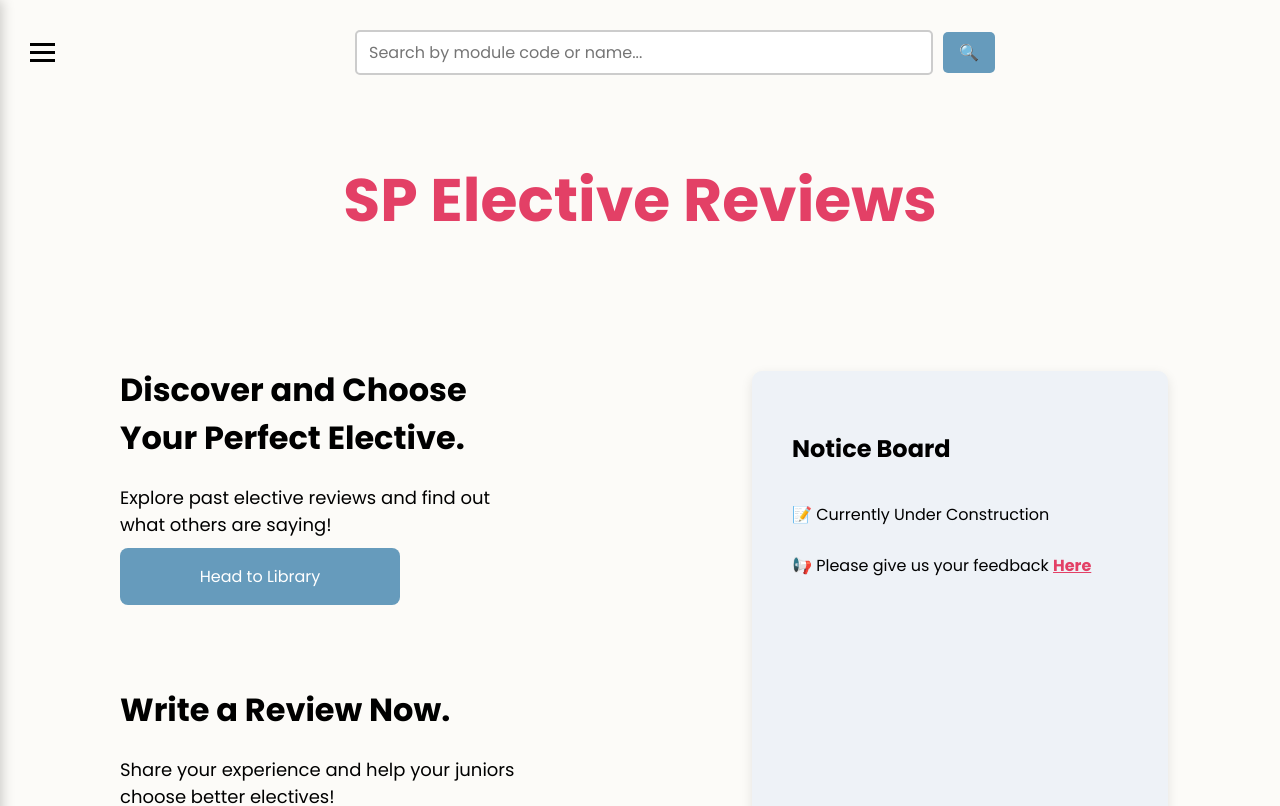
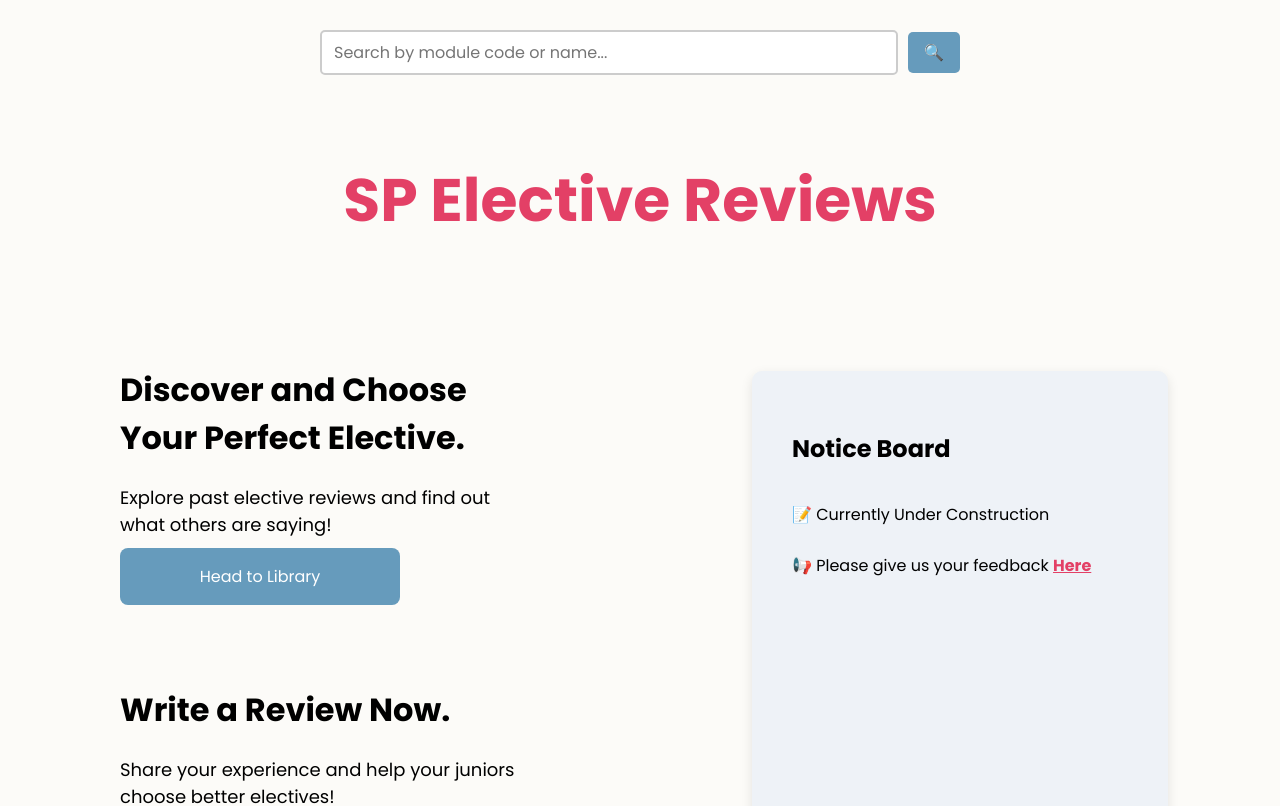
Before and after one commit to AidanG-05/sp-elective-site, a React (Vite) app in the folder elective-site/: page / in a window 1280 px wide. Shown: the top 806 px of the page. Built offline with nearby package versions, Linux system fonts and the light colour scheme.

Commit message:
Nav bar removed

```diff
--- a/elective-site/src/App.jsx
+++ b/elective-site/src/App.jsx
@@ -21,7 +21,6 @@ function Home() {
   return (
     <>
       <div className="nav-container">
-        <Hamburger />
         <SearchBar />
       </div>
 
```
